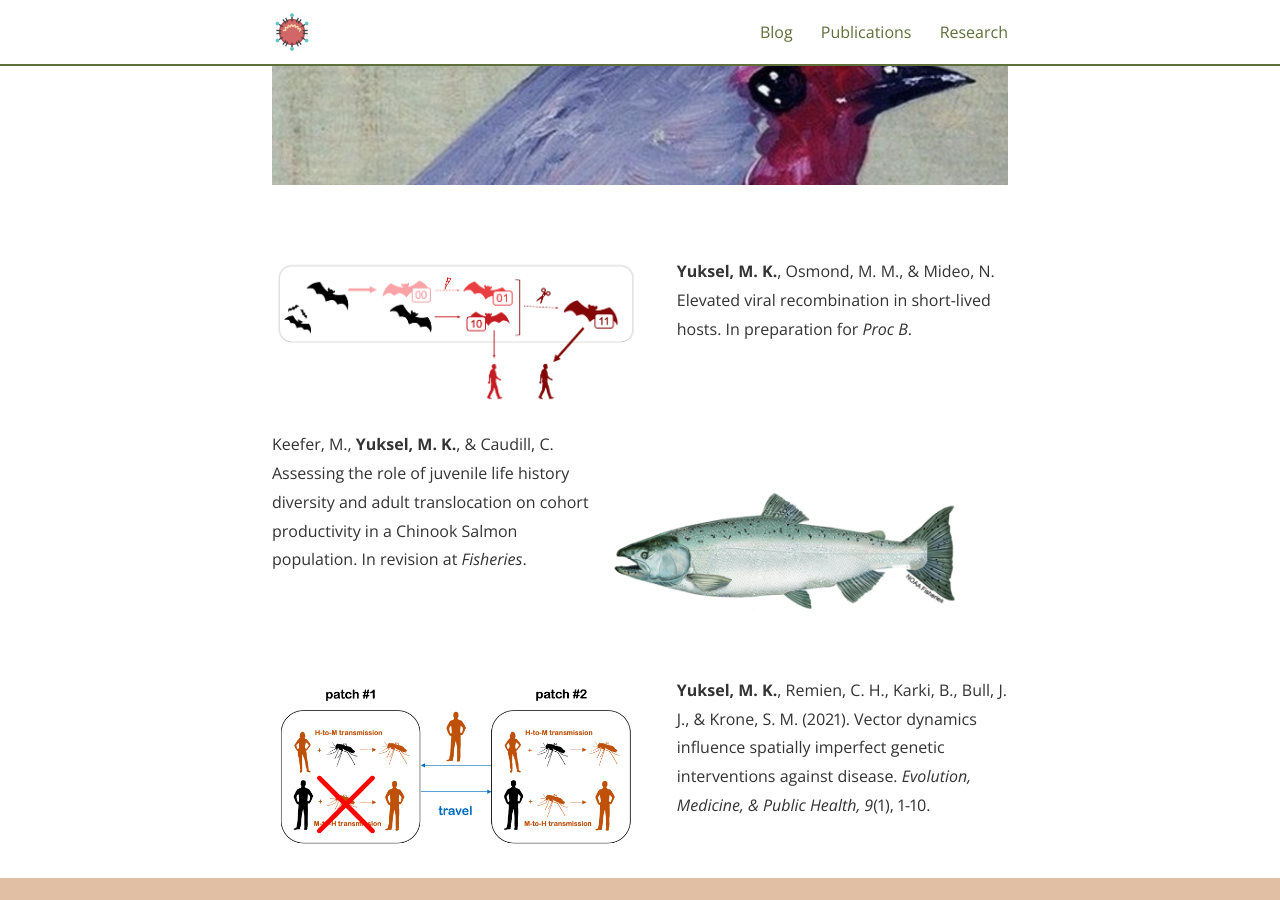
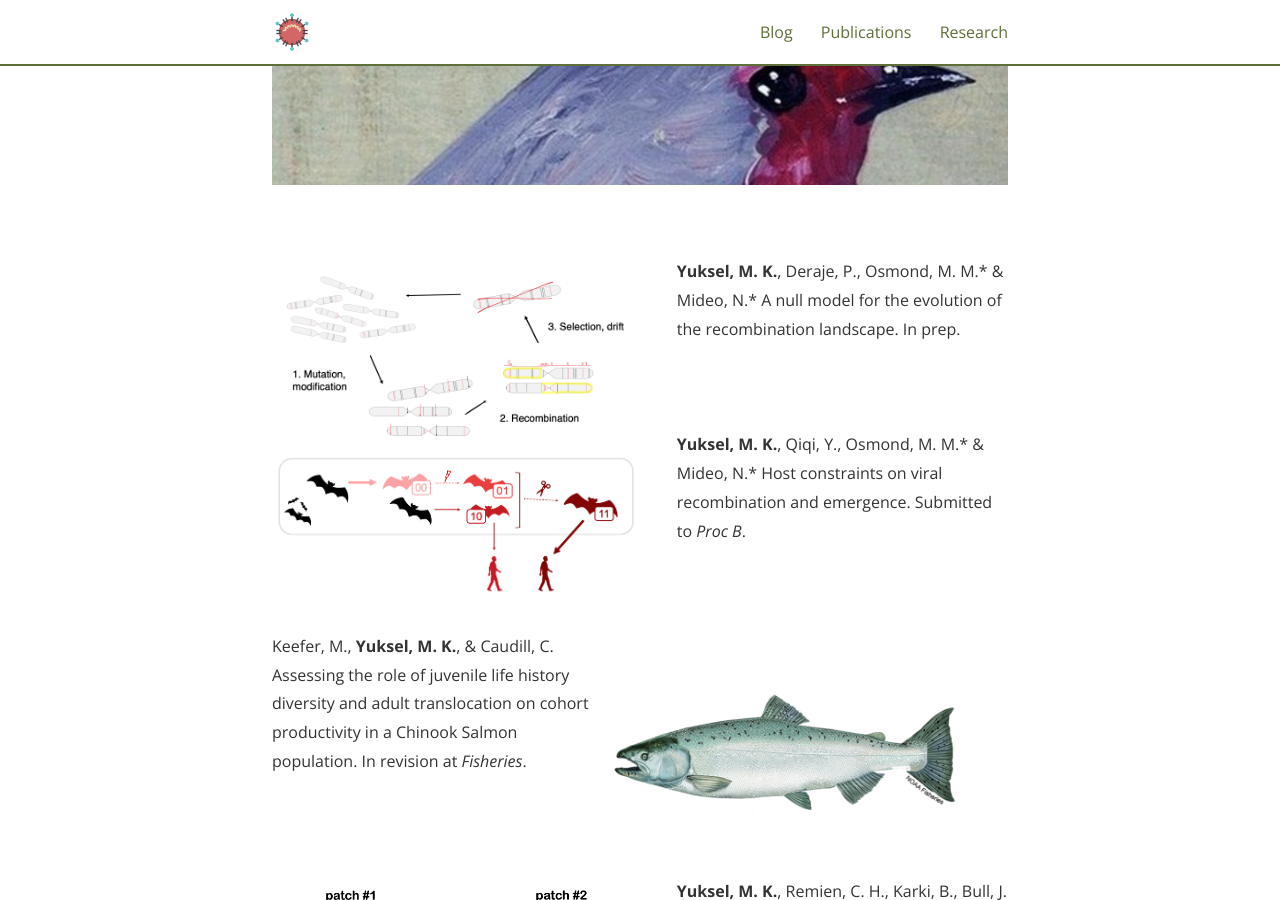
Before and after one commit to metekaanyuksel/metekaanyuksel.github.io, a Jekyll site: the page built from publications.md, in a window 1280 px wide and 900 px high, scrolled down 479 px. Built offline with Jekyll 4.4.1, drawn with Linux system fonts in a browser that asks for light colours; nearby versions of some CDN libraries; some web fonts are replaced.

Commit message:
paper submitted yay

```diff
--- a/publications.md
+++ b/publications.md
@@ -12,7 +12,12 @@
 <br>
 <br>
 
-<img src="/assets/spillcombinavoir.png" align="left" style="width: 50%; margin-right: 5%;"> **Yuksel, M. K.**, Osmond, M. M., & Mideo, N. Elevated viral recombination in short-lived hosts. In preparation for *Proc B*.
+<img src="/assets/null-model.png" align="left" style="width: 50%; margin-right: 5%;"> **Yuksel, M. K.**, Deraje, P., Osmond, M. M.* & Mideo, N.* A null model for the evolution of the recombination landscape. In prep.
+
+<br>
+<br>
+
+<img src="/assets/spillcombinavoir.png" align="left" style="width: 50%; margin-right: 5%;"> **Yuksel, M. K.**, Qiqi, Y., Osmond, M. M.* & Mideo, N.* Host constraints on viral recombination and emergence. Submitted to *Proc B*.
 
 <br>
 <br>
```
Also changed, not shown: _posts/2025-09-29-I-contain-bird.md (+1 -2 lines), assets/null-model.png (added), 1 other file.
